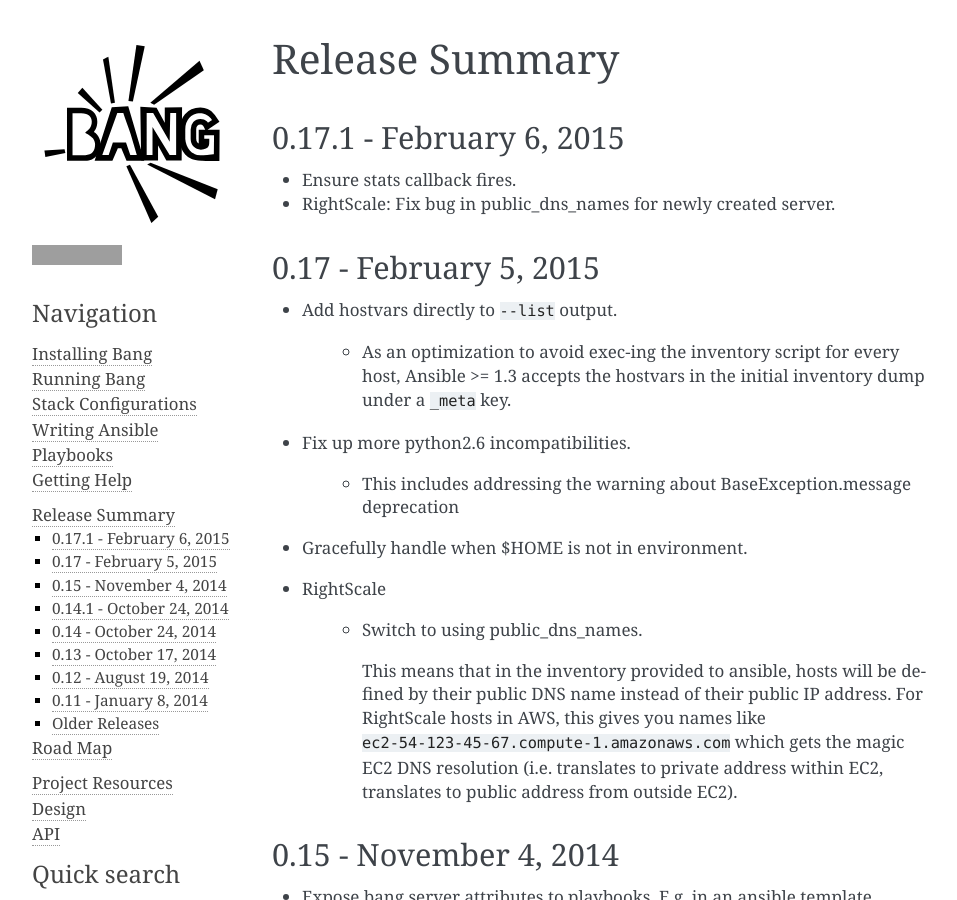
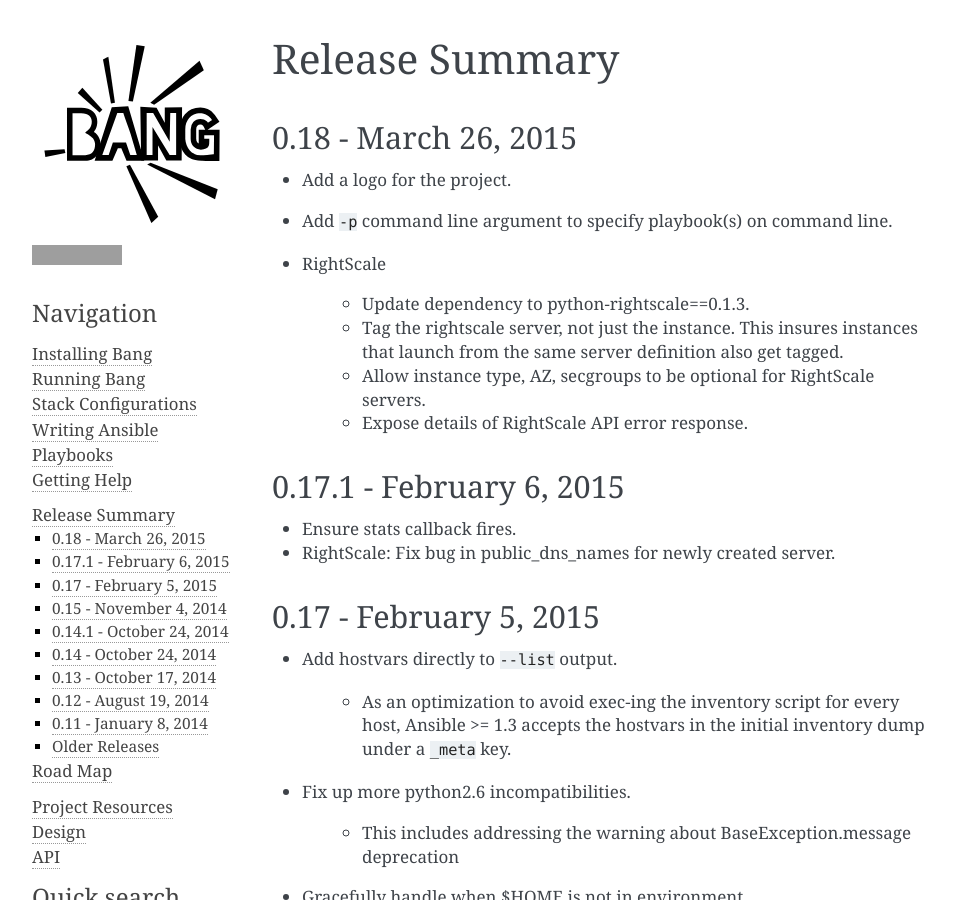
Before and after one commit to fr33jc/bang, a Sphinx documentation site: the page built from doc/releases.txt, in a window 1280 px wide and 900 px high. Shown: the whole window, without its empty margins (148-1105 px from the left). Built offline with Sphinx 7.4.7, drawn with Linux system fonts in a browser that asks for light colours; grey boxes are pictures that could not be loaded.

Commit message:
Add release notes for 0.18.

```diff
--- a/doc/releases.txt
+++ b/doc/releases.txt
@@ -1,6 +1,21 @@
 Release Summary
 ===============
 
+
+0.18 - March 26, 2015
+---------------------
+- Add a logo for the project.
+- Add ``-p`` command line argument to specify playbook(s) on command
+  line.
+- RightScale
+
+    - Update dependency to python-rightscale==0.1.3.
+    - Tag the rightscale server, not just the instance.  This insures
+      instances that launch from the same server definition also get
+      tagged.
+    - Allow instance type, AZ, secgroups to be optional for
+      RightScale servers.
+    - Expose details of RightScale API error response.
 
 0.17.1 - February 6, 2015
 -------------------------
```
